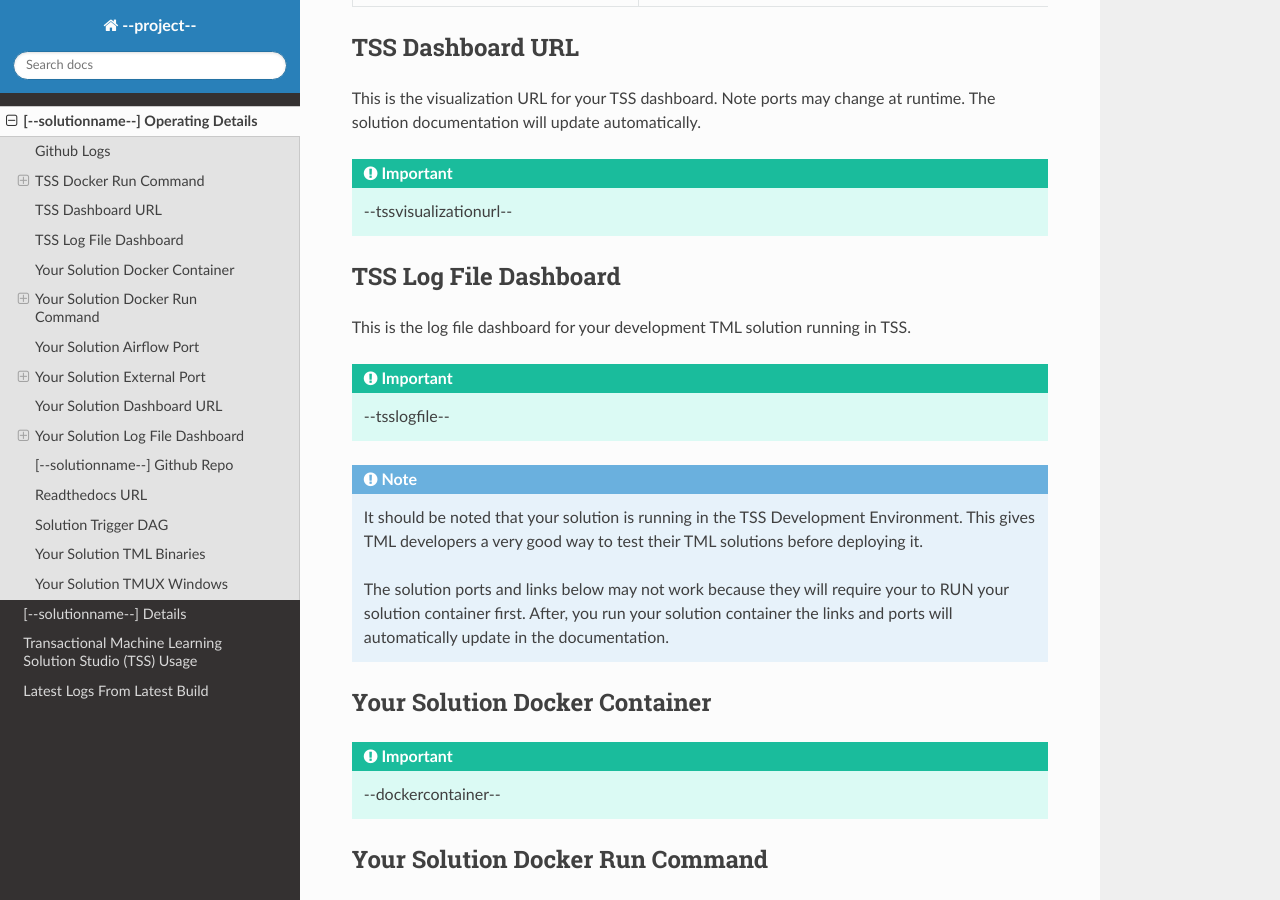
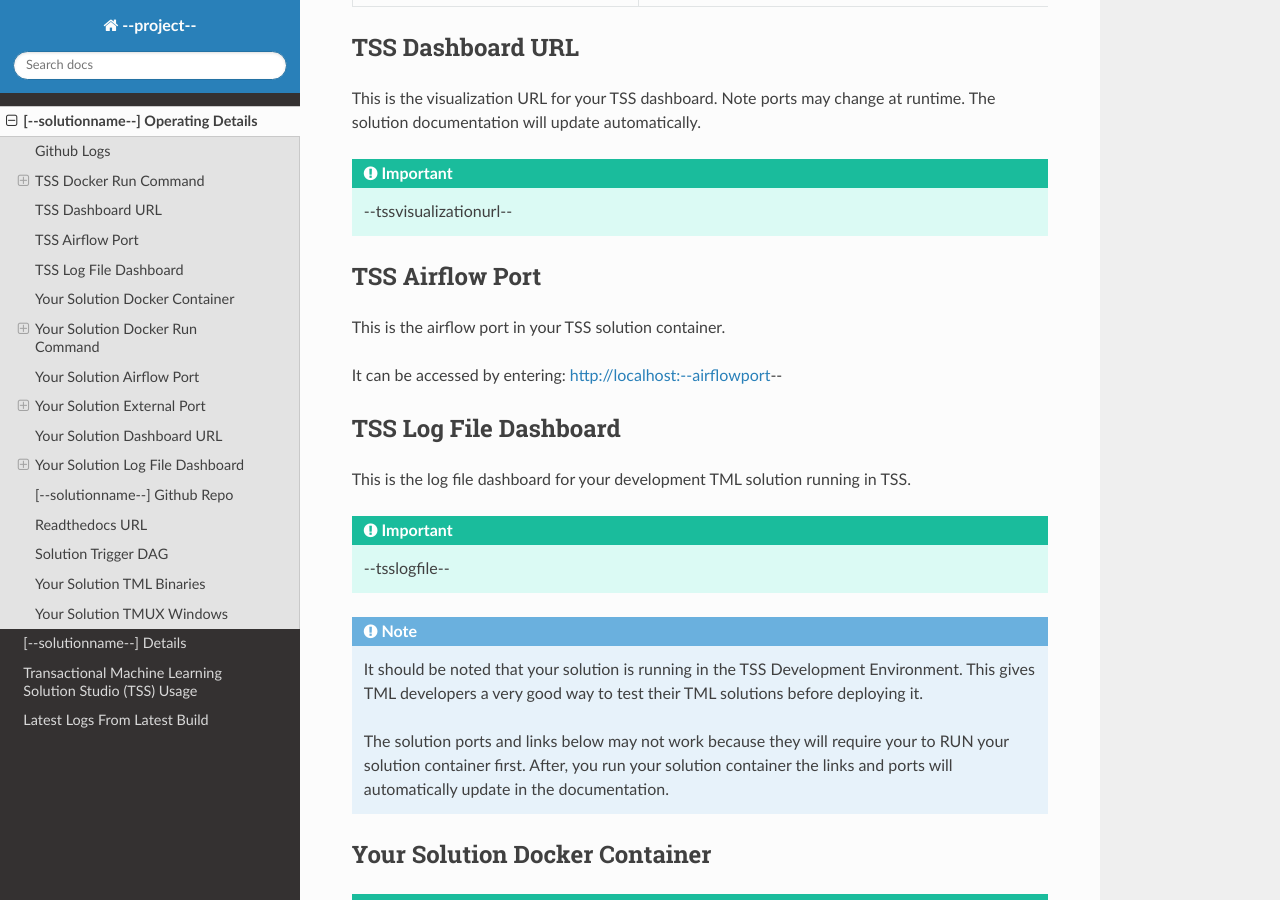
Before and after one commit to vanesalcb06/tssproject2-2b5c, a Sphinx documentation site: the page built from docs/source/operating.rst, in a window 1280 px wide and 900 px high, scrolled down 2621 px. Built offline with Sphinx 7.4.7 and the Read the Docs theme 3.1.0, drawn with Linux system fonts in a browser that asks for light colours; some of the changed text lies outside the part shown.

Commit message:
Update operating.rst

```diff
--- a/docs/source/operating.rst
+++ b/docs/source/operating.rst
@@ -139,6 +139,13 @@ This is the visualization URL for your TSS dashboard. Note ports may change at r
 .. important::
    --tssvisualizationurl--
 
+TSS Airflow Port
+--------------------------
+
+This is the airflow port in your TSS solution container.
+
+It can be accessed by entering: http://localhost:--airflowport--
+
 TSS Log File Dashboard
 -----------------------
 This is the log file dashboard for your development TML solution running in TSS.
```
Also changed, not shown: other parts of docs/source/operating.rst (+2 -2 lines).
